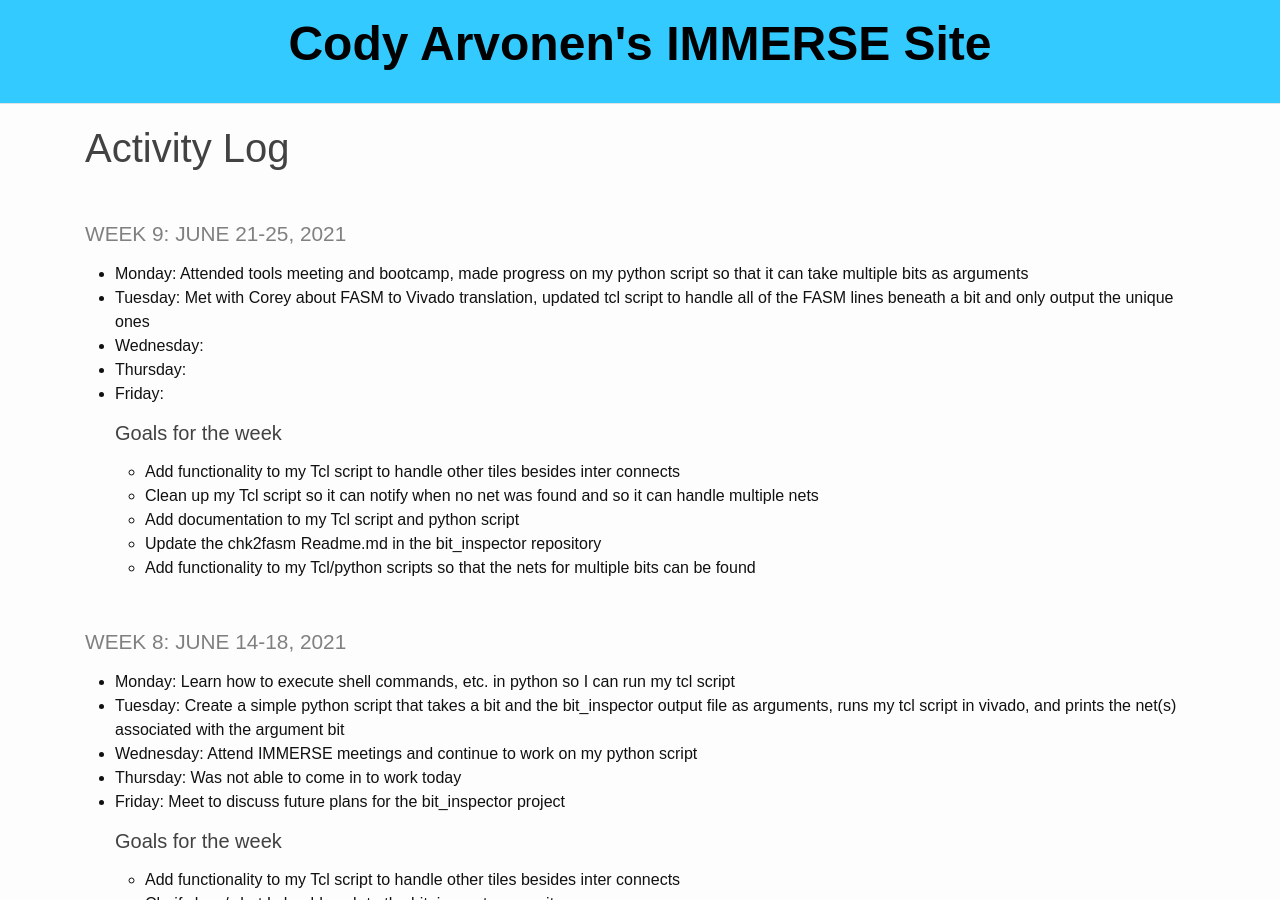
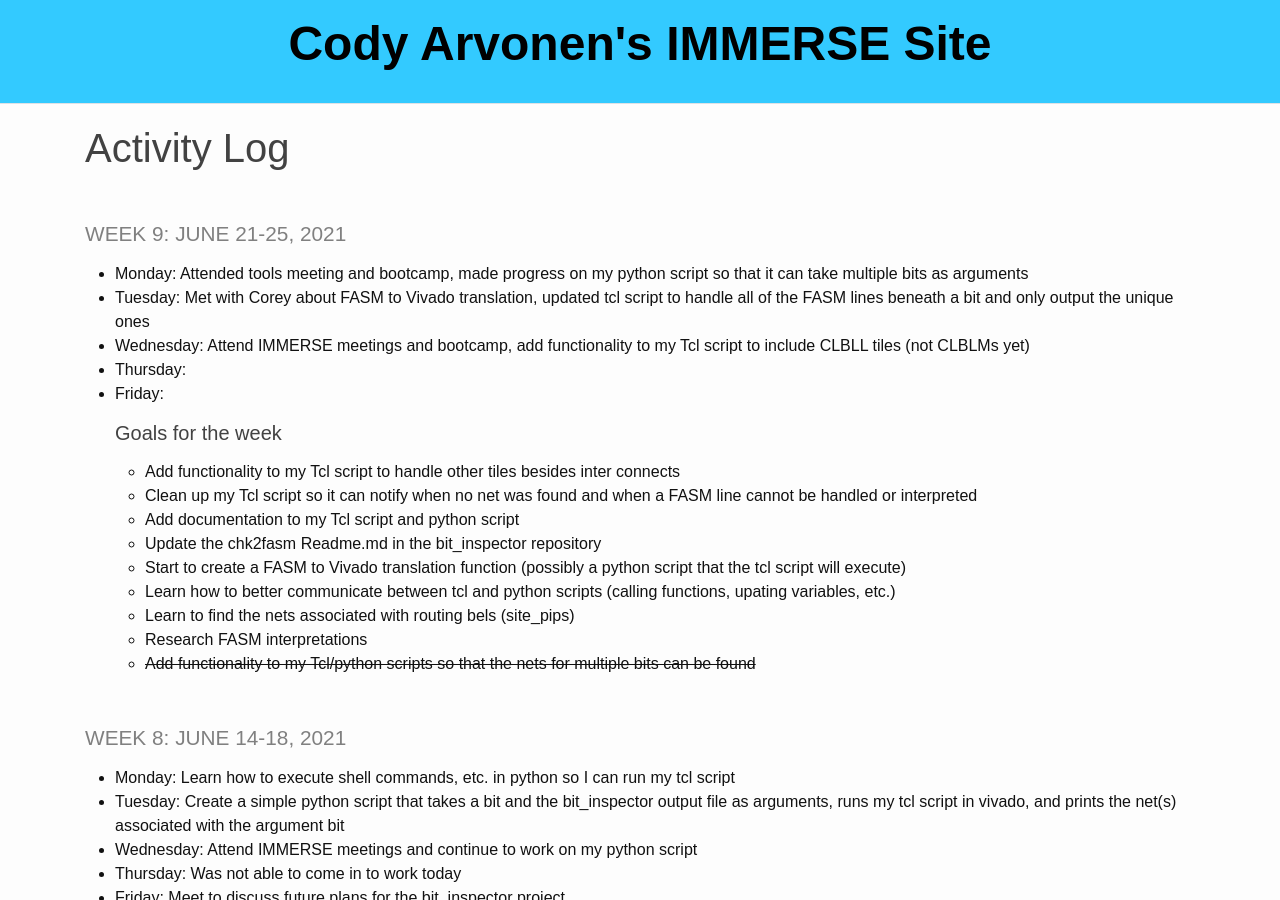
Before and after one commit to codyarvonen/personal_website, a Jekyll site: the page built from _pages/log.md, in a window 1280 px wide and 900 px high. Built offline with Jekyll 4.4.1, drawn with Linux system fonts in a browser that asks for light colours.

Commit message:
6/23/2021 activity log and goals update

```diff
--- a/_pages/log.md
+++ b/_pages/log.md
@@ -7,16 +7,20 @@ title: Activity Log
 
 * **Monday**: Attended tools meeting and bootcamp, made progress on my python script so that it can take multiple bits as arguments
 * **Tuesday**: Met with Corey about FASM to Vivado translation, updated tcl script to handle all of the FASM lines beneath a bit and only output the unique ones
-* **Wednesday**:
+* **Wednesday**: Attend IMMERSE meetings and bootcamp, add functionality to my Tcl script to include CLBLL tiles (not CLBLMs yet)
 * **Thursday**:
 * **Friday**:
 
   ##### **Goals for the week**
     * Add functionality to my Tcl script to handle other tiles besides inter connects
-    * Clean up my Tcl script so it can notify when no net was found and so it can handle multiple nets
+    * Clean up my Tcl script so it can notify when no net was found and when a FASM line cannot be handled or interpreted
     * Add documentation to my Tcl script and python script
     * Update the chk2fasm Readme.md in the bit_inspector repository
-    * Add functionality to my Tcl/python scripts so that the nets for multiple bits can be found
+    * Start to create a FASM to Vivado translation function (possibly a python script that the tcl script will execute)
+    * Learn how to better communicate between tcl and python scripts (calling functions, upating variables, etc.)
+    * Learn to find the nets associated with routing bels (site_pips)
+    * Research FASM interpretations
+    * ~~Add functionality to my Tcl/python scripts so that the nets for multiple bits can be found~~
 
 ### **Week 8: June 14-18, 2021**
 
```
